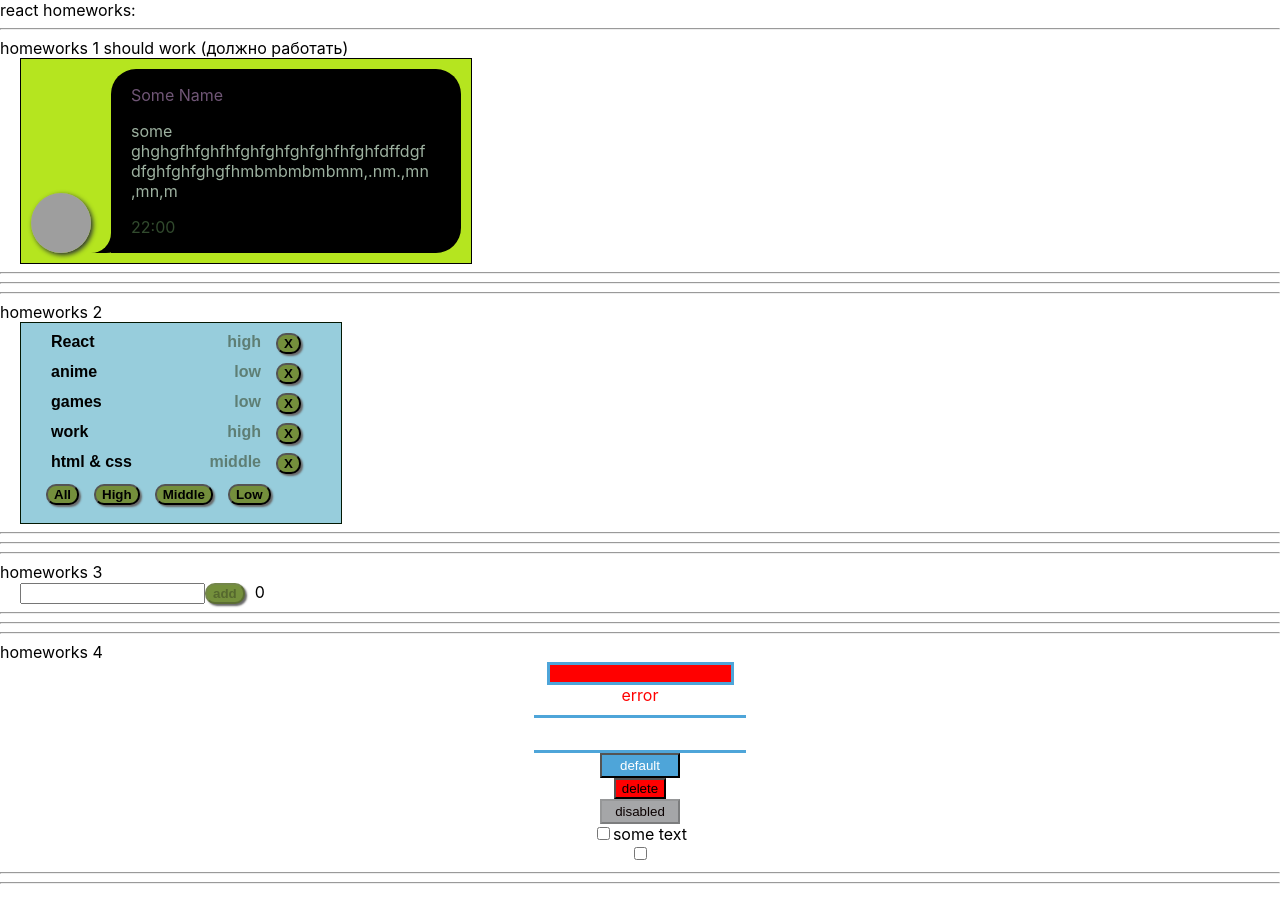
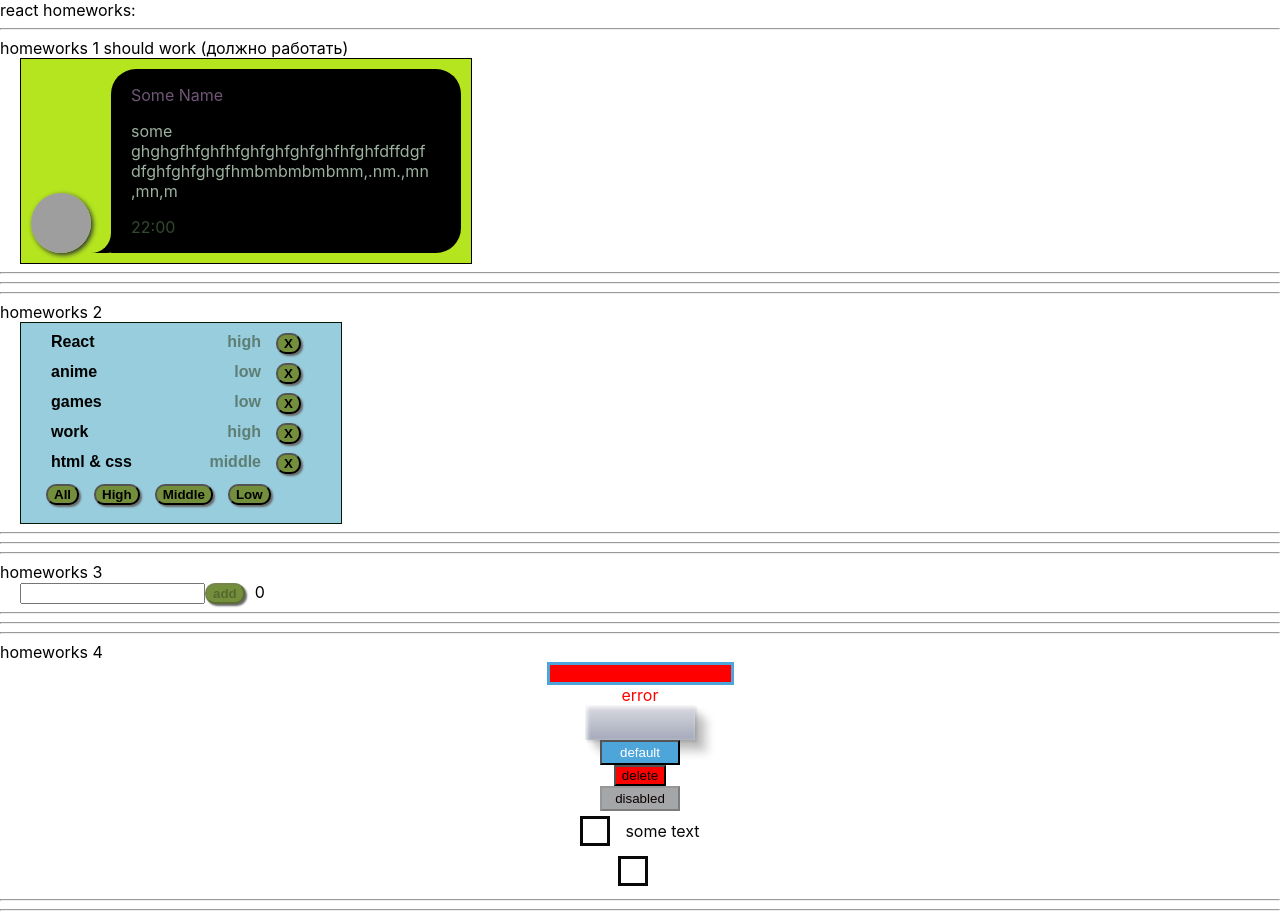
Before and after one commit to UserPasha/IT-Incubator-HomeWorks, a React (Create React App) app: page / in a window 1280 px wide. Before the commit the page ends 892 px from the top, so only its background shows below. Built offline with nearby package versions, Linux system fonts and the light colour scheme; grey boxes are pictures that could not be loaded.

Commit message:
add style to input abd checkbox

```diff
--- a/src/p2-homeworks/h4/common/c1-SuperInputText/SuperInputText.module.css
+++ b/src/p2-homeworks/h4/common/c1-SuperInputText/SuperInputText.module.css
@@ -1,17 +1,35 @@
 .superInput {
-    width: 200px;
-    height: 30px;
-    margin-top: 10px;
-    font-size: 1.2em;
-    background-color: transparent;
+    width: 60px;
+    height: 15px;
+    display: flex;
+    justify-content: center;
+    align-items: center;
+    transition: 0.5s;
     border: none;
-    border-top: 3px solid #4EA5D9;
-    border-bottom: 3px solid #4EA5D9;
+    padding: 10px 25px;
     outline: none;
-    color: #4EA5D9;
-    padding-left: 10px;
+    font-size: 1.1em;
+    color: #555;
+    background: linear-gradient(#dbdae1, #a3aaba);
+    box-shadow: 2px 2px 2px rgba(0,0,0,0.1),
+    6px 6px 6px rgba(0,0,0,0.1),
+    10px 10px 8px rgba(0,0,0,0.1),
+    14px 14px 8px rgba(0,0,0,0.1),
+    inset 2px 2px 4px #fff;
 }
-
+.superInput:hover{
+    width: 250px;
+}
+.superInput:before{
+    content: "";
+    position: absolute;
+    top: 0;
+    left: 0;
+    width: 10px;
+    height: 100%;
+    background: #fff;
+    z-index: 1;
+}
 
 .errorInput {
     border: 3px solid #4EA5D9;
--- a/src/p2-homeworks/h4/common/c3-SuperCheckbox/SuperCheckbox.module.css
+++ b/src/p2-homeworks/h4/common/c3-SuperCheckbox/SuperCheckbox.module.css
@@ -1,6 +1,66 @@
+label{
+    position: relative;
+    margin: 5px 0;
+    cursor: pointer;
+    display: flex;
+    align-items: center;
+    font-size: 1em;
+    color: #070707;
+}
+label input {
+    appearance: none;
+    display: none;
+}
 .checkbox {
+color: #61dafb;
+}
+
+
+label span.spanClassName{
+    position: relative;
+    display: inline-block;
+    width: 30px;
+    height: 30px;
+    /*background: #111;*/
+    margin-right: 15px;
+    transition: 0.5s;
+}
+label span.spanClassName::before{
+    content: "";
+    position: absolute;
+    bottom: 0;
+    left: 0;
+    width: 100%;
+    height: 3px;
+    background: #070707;
+    box-shadow: 0 -27px 0 #090909;
+    transition: 0.5s;
+}
+label input:checked ~ span.spanClassName::before {
+    background: #018c01;
+    box-shadow: 0 0 0 transparent;
+}
+label span.spanClassName::after{
+    content: "";
+    position: absolute;
+    bottom: 0;
+    left: 0;
+    width: 3px;
+    height: 100%;
+    background: #070707;
+    box-shadow:  27px 0 0 #090909;
+    transition: 0.5s;
+}
+label input:checked ~ span.spanClassName::after {
+    height: 50%;
+    background: #018c01;
+    box-shadow: 0 0 0 transparent;
 
 }
+label input:checked ~ span.spanClassName{
+    transform: rotate(-45deg) translate(10px, -9px);
+}
+
 
 .spanClassName {
 
--- a/src/p2-homeworks/h4/common/c3-SuperCheckbox/SuperCheckbox.tsx
+++ b/src/p2-homeworks/h4/common/c3-SuperCheckbox/SuperCheckbox.tsx
@@ -26,7 +26,8 @@ const SuperCheckbox: React.FC<SuperCheckboxPropsType> = (
         // сделайте так чтоб работал onChange и onChangeChecked
     }
 
-    const finalInputClassName = `${s.checkbox} ${className ? className : ''}`
+    //const finalInputClassName = `${s.checkbox} ${className ? className : ''}`
+    const finalInputClassName = `${s.checkbox}`
 
     return (
         <label>
@@ -37,7 +38,8 @@ const SuperCheckbox: React.FC<SuperCheckboxPropsType> = (
 
                 {...restProps} // отдаём инпуту остальные пропсы если они есть (checked например там внутри)
             />
-            {children && <span className={s.spanClassName}>{children}</span>}
+            <span className={s.spanClassName}></span>
+            {children && <span >{children}</span>}
         </label> // благодаря label нажатие на спан передастся в инпут
     )
 }
```
